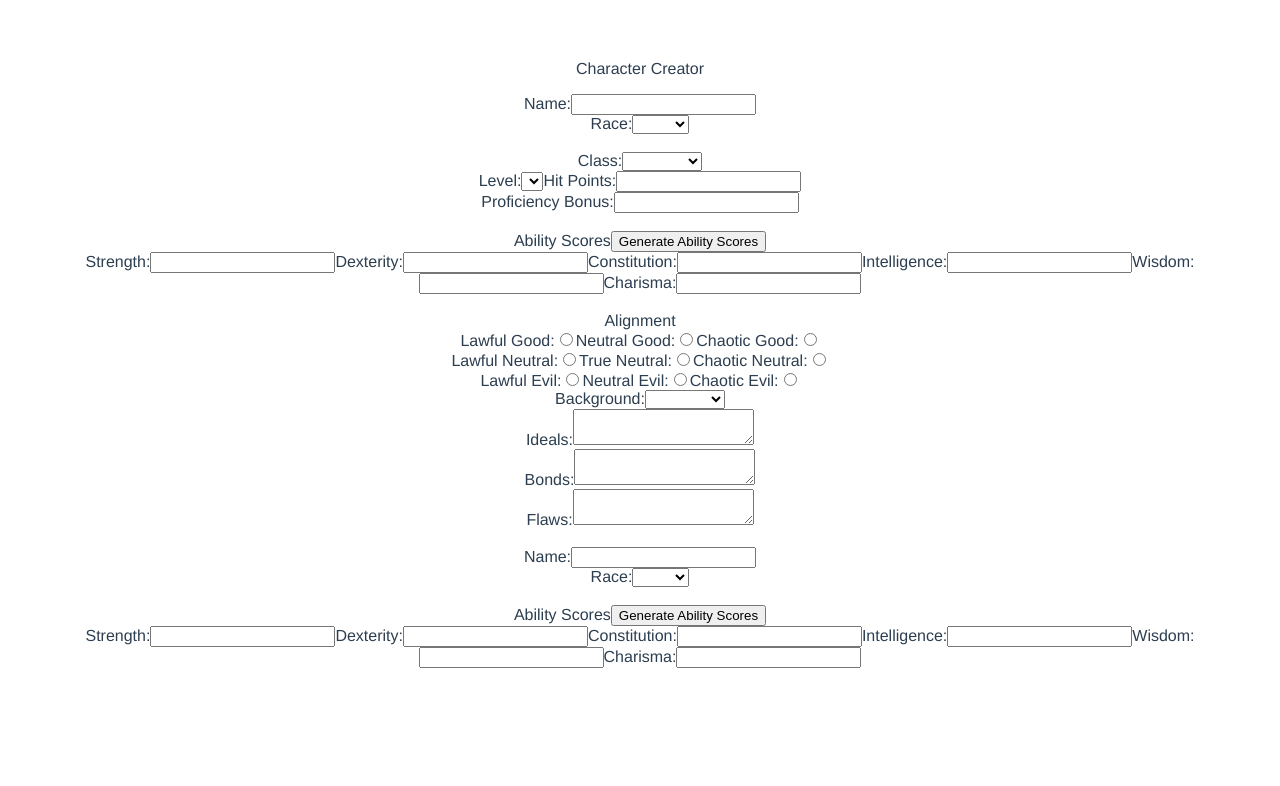
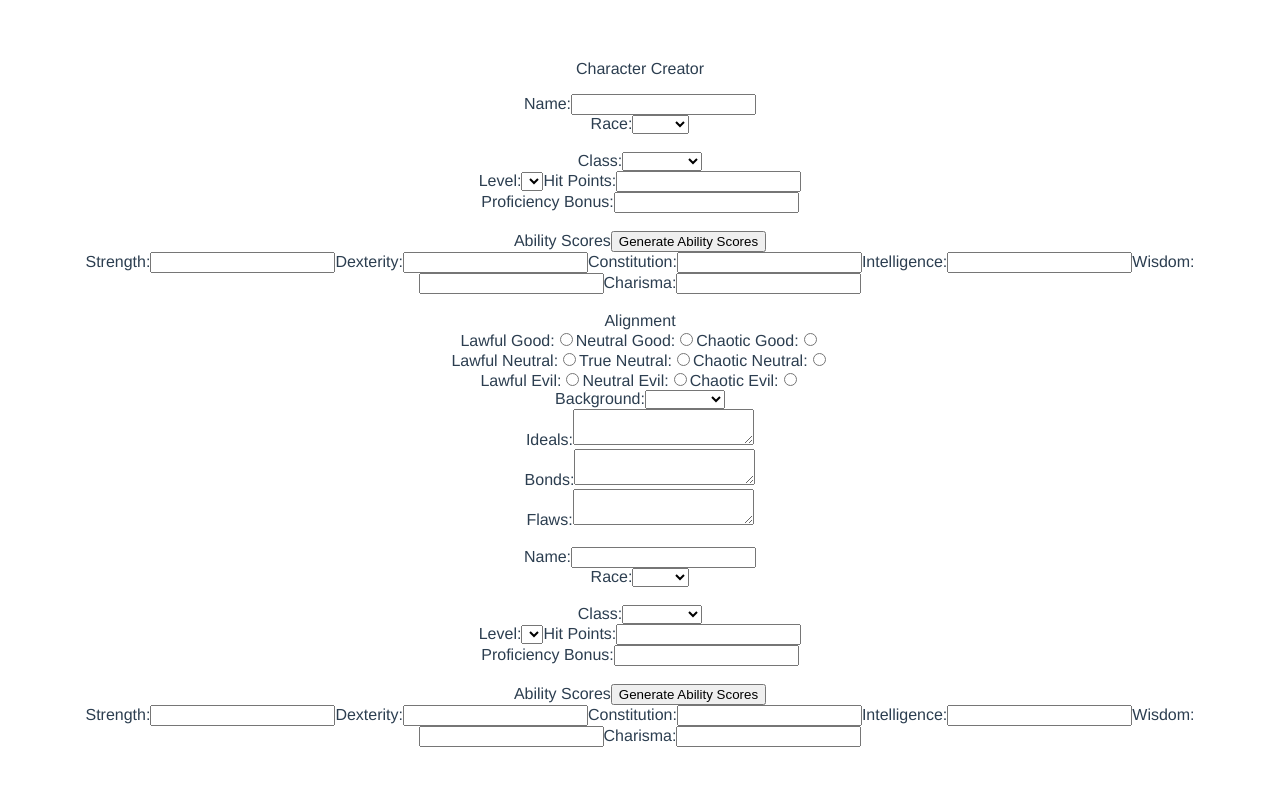
Before and after one commit to SurSouthside/Py_5E_Character_Creator, a Vue app in the folder charcreate-client/: page / in a window 1280 px wide. Shown: the top 786 px of the page. Built offline with nearby package versions, Linux system fonts and the light colour scheme.

Commit message:
Move character class to separate component

```diff
--- a/charcreate-client/src/App.vue
+++ b/charcreate-client/src/App.vue
@@ -3,12 +3,14 @@
   <!--<HelloWorld msg="Welcome to Your Vue.js App"/>-->
   <CharCreate/>
   <CharacterBasics/>
+  <CharacterClass/>
   <AbilityScores/>
 </template>
 
 <script>
 import CharCreate from './components/CharCreate.vue'
 import CharacterBasics from './components/CharacterBasics.vue'
+import CharacterClass from './components/CharacterClass.vue'
 import AbilityScores from './components/AbilityScores.vue'
 
 export default {
@@ -16,6 +18,7 @@ export default {
   components: {
     CharCreate,
     CharacterBasics,
+    CharacterClass,
     AbilityScores
   }
 }
--- /dev/null
+++ b/charcreate-client/src/components/CharacterClass.vue
@@ -0,0 +1,25 @@
+<template>
+    <!--Step 2 start-->
+    <label for="charcreate_class">Class:</label>
+   <select v-model="race" id="charcreate_class">
+        <option>Barbarian</option>
+        <option>Bard</option>
+    </select>
+    <br/>
+    <label for="charcreate_level">Level:</label>
+    <select id="charcreate_level"/>
+    <label for="charcreate_hp">Hit Points:</label>
+    <input type="text" id="charcreate_hp"/>
+    <br/>
+    <label for="charcreate_proficiency">Proficiency Bonus:</label>
+    <input type="text" id="charcreate_proficiency"/>
+    <br/>
+    <br/>
+    <!--Step 2 end-->
+</template>
+
+<script>
+export default {
+  name: 'CharacterClass'
+};
+</script>
```
